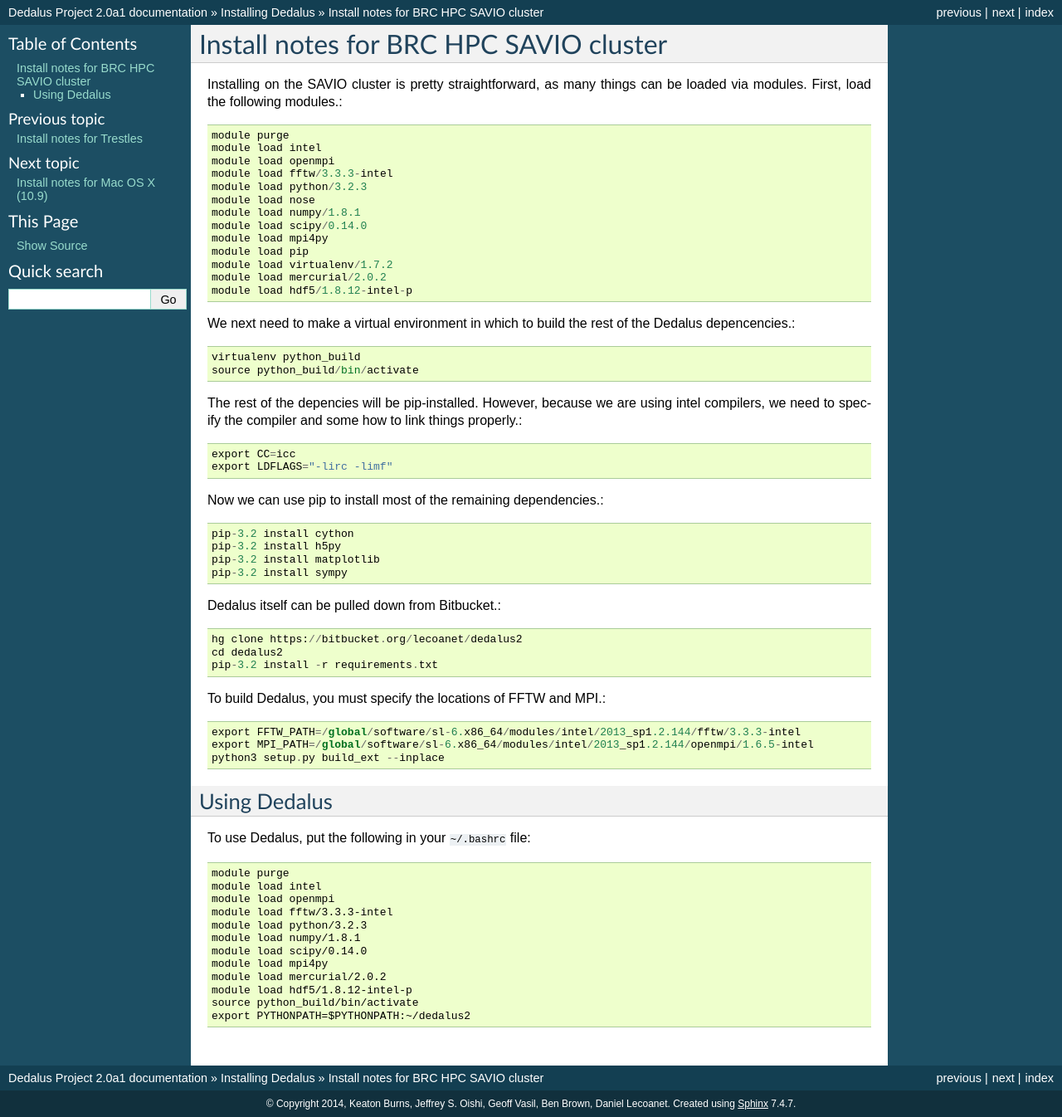
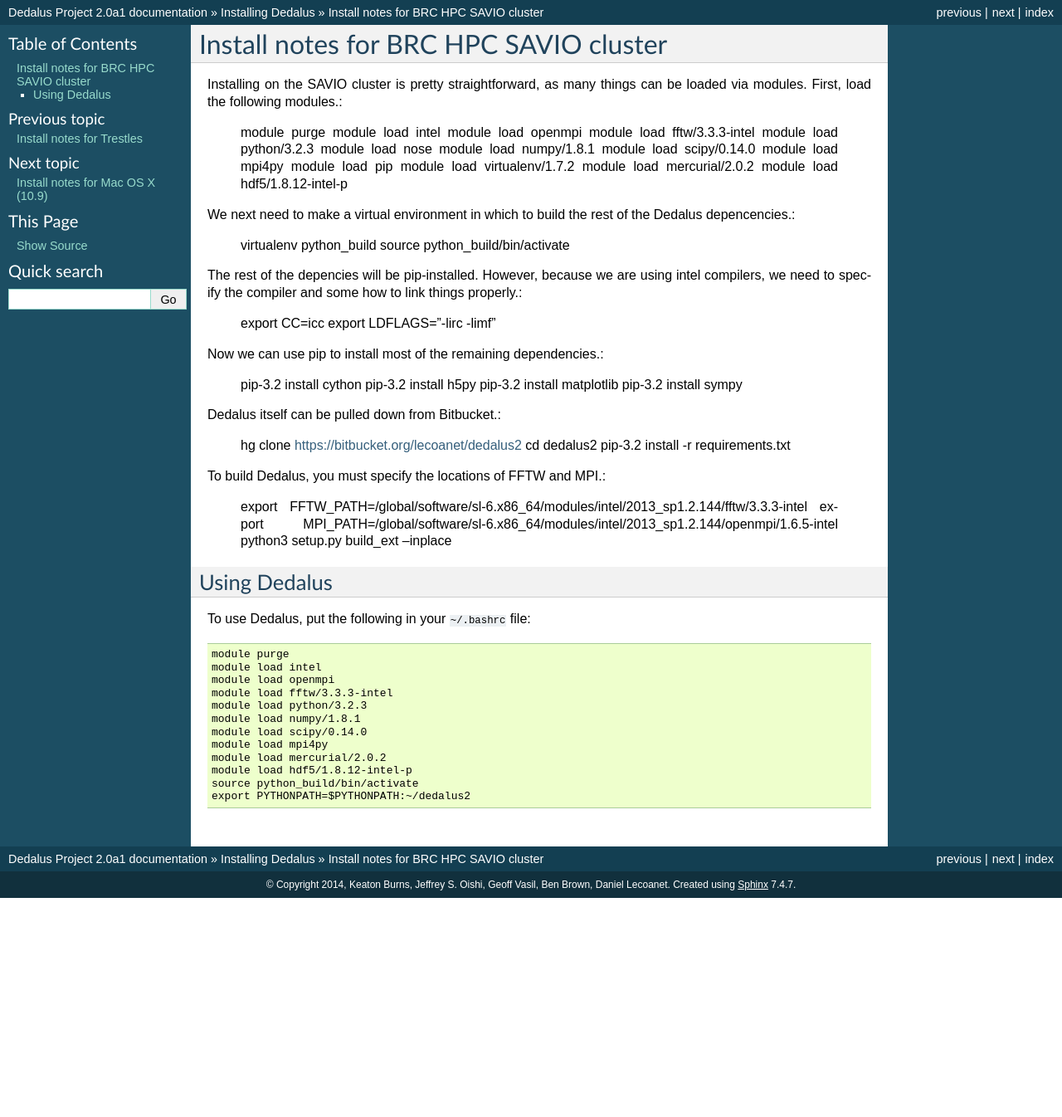
Before and after one commit to enlighter/dedalus, a Sphinx documentation site: the page built from docs/machines/savio/savio.rst, in a window 1280 px wide. Shown: the whole page at 83% size. Built offline with Sphinx 7.4.7, drawn with Linux system fonts in a browser that asks for light colours; formulas are drawn with MathJax 3; pages that are not in the unit, such as notebooks, are missing from menus; after the commit the page ends 1082 px from its top, so only the background shows below that.

```diff
--- a/docs/machines/savio/savio.rst
+++ b/docs/machines/savio/savio.rst
@@ -2,7 +2,7 @@ Install notes for BRC HPC SAVIO cluster
 ***************************************************************************
 
 Installing on the SAVIO cluster is pretty straightforward, as many things
-can be loaded via modules.  First, load the following modules.::
+can be loaded via modules.  First, load the following modules.:
 
   module purge
   module load intel
@@ -19,32 +19,32 @@ can be loaded via modules.  First, load the following modules.::
   module load hdf5/1.8.12-intel-p
 
 We next need to make a virtual environment in which to build the rest of
-the Dedalus depencencies.::
+the Dedalus depencencies.:
 
   virtualenv python_build
   source python_build/bin/activate
 
 The rest of the depencies will be pip-installed.  However, because we are
 using intel compilers, we need to specify the compiler and some how to link
-things properly.::
+things properly.:
 
   export CC=icc
   export LDFLAGS="-lirc -limf"
 
-Now we can use pip to install most of the remaining dependencies.::
+Now we can use pip to install most of the remaining dependencies.:
 
   pip-3.2 install cython
   pip-3.2 install h5py
   pip-3.2 install matplotlib
   pip-3.2 install sympy
 
-Dedalus itself can be pulled down from Bitbucket.::
+Dedalus itself can be pulled down from Bitbucket.:
 
   hg clone https://bitbucket.org/lecoanet/dedalus2
   cd dedalus2
   pip-3.2 install -r requirements.txt
 
-To build Dedalus, you must specify the locations of FFTW and MPI.::
+To build Dedalus, you must specify the locations of FFTW and MPI.:
 
   export FFTW_PATH=/global/software/sl-6.x86_64/modules/intel/2013_sp1.2.144/fftw/3.3.3-intel
   export MPI_PATH=/global/software/sl-6.x86_64/modules/intel/2013_sp1.2.144/openmpi/1.6.5-intel
```
